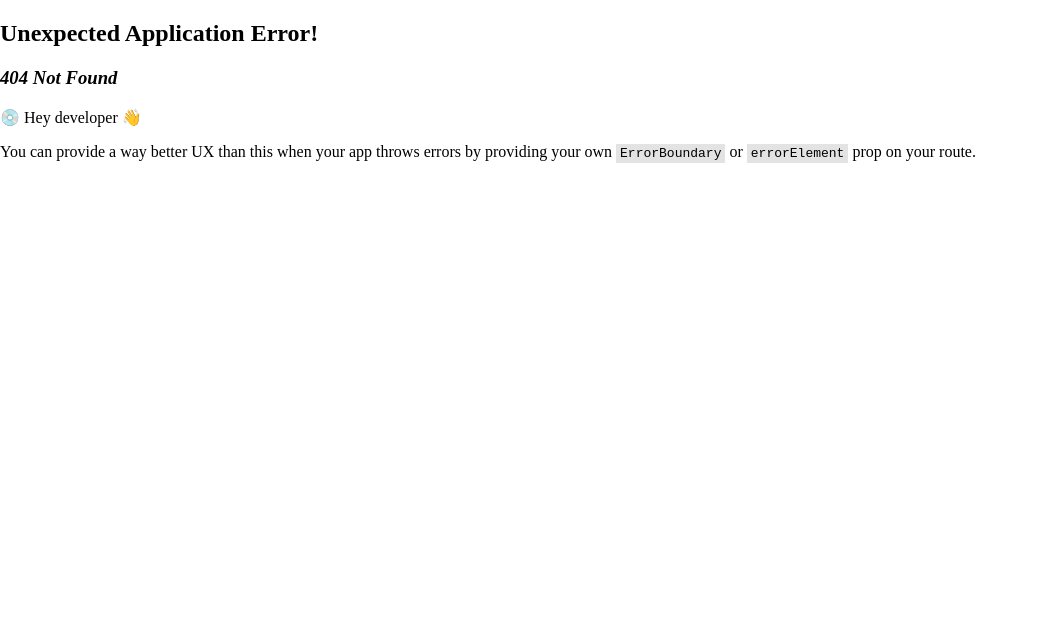
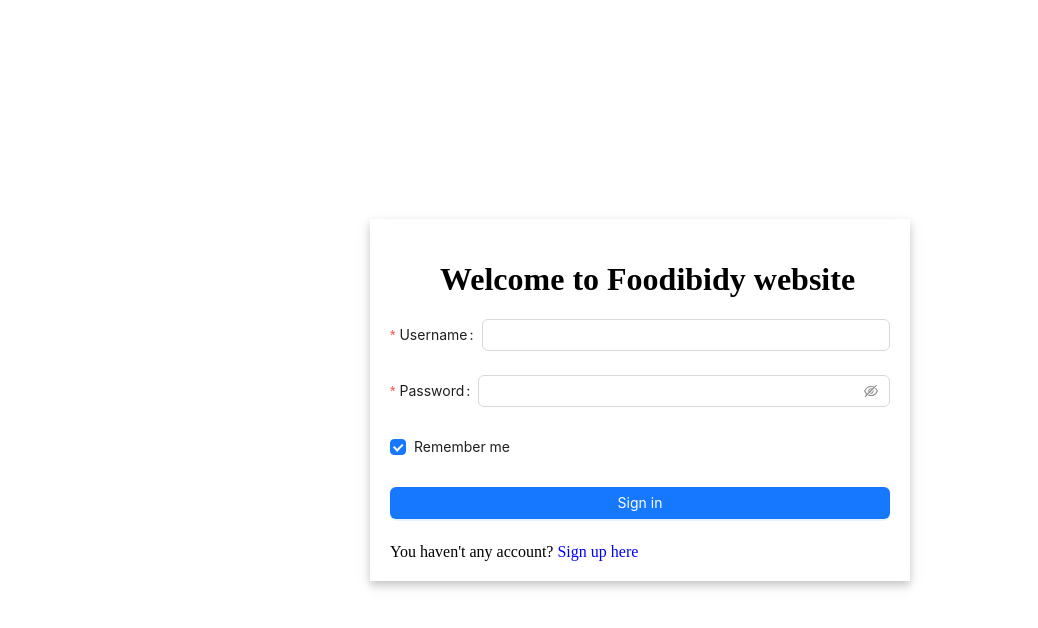
Before and after one commit to NHACTAOHOCBAI/Foodibidy, a React (Vite) app in the folder Fodibidy_web/: page /login in a window 1280 px wide. Before the commit this address had no page. Shown: the top 628 px of the page, without its empty margins (0-1038 px from the left). Built offline with nearby package versions, Linux system fonts and the light colour scheme.

Commit message:
feat: finish ui login

```diff
--- /dev/null
+++ b/Fodibidy_web/src/pages/auth/Login.tsx
@@ -0,0 +1,63 @@
+import React from 'react';
+import type { FormProps } from 'antd';
+import { Button, Checkbox, Form, Input } from 'antd';
+import { useNavigate } from 'react-router';
+
+type FieldType = {
+    username?: string;
+    password?: string;
+    remember?: string;
+};
+
+const onFinish: FormProps<FieldType>['onFinish'] = (values) => {
+    console.log('Success:', values);
+};
+
+
+const Login = () => {
+    const navigate = useNavigate()
+    return (
+        <div style={{ height: '100%', display: 'flex', justifyContent: 'center', alignItems: 'center' }}>
+            <div style={{ width: 500, boxShadow: " 0 4px 8px 0 rgba(0, 0, 0, 0.2), 0 6px 20px 0 rgba(0, 0, 0, 0.05)", padding: 20 }}>
+                <h1 style={{ marginLeft: 50 }}>Welcome to Foodibidy website</h1>
+                <Form
+                    name="basic"
+                    initialValues={{ remember: true }}
+                    onFinish={onFinish}
+                    autoComplete="off"
+                >
+                    <Form.Item<FieldType>
+                        label="Username"
+                        name="username"
+                        rules={[{ required: true, message: 'Please input your username!' }]}
+                    >
+                        <Input />
+                    </Form.Item>
+
+                    <Form.Item<FieldType>
+                        label="Password"
+                        name="password"
+                        rules={[{ required: true, message: 'Please input your password!' }]}
+                    >
+                        <Input.Password />
+                    </Form.Item>
+
+                    <Form.Item<FieldType> name="remember" valuePropName="checked" label={null}>
+                        <Checkbox>Remember me</Checkbox>
+                    </Form.Item>
+
+                    <Form.Item label={null}>
+                        <Button type="primary" htmlType="submit" style={{ width: '100%' }}>
+                            Sign in
+                        </Button>
+                    </Form.Item>
+                </Form>
+                <div>
+                    You haven't any account? <span onClick={() => navigate('/register')} style={{ color: 'blue' }}>Sign up here</span>
+                </div>
+            </div>
+        </div>
+    )
+}
+
+export default Login;
--- /dev/null
+++ b/Fodibidy_web/src/pages/auth/Register.tsx
@@ -0,0 +1,6 @@
+const Register = () => {
+    return (
+        <div>Register</div>
+    )
+}
+export default Register
```
Also changed, not shown: Fodibidy_web/src/router/router.tsx (+10 -0 lines).
